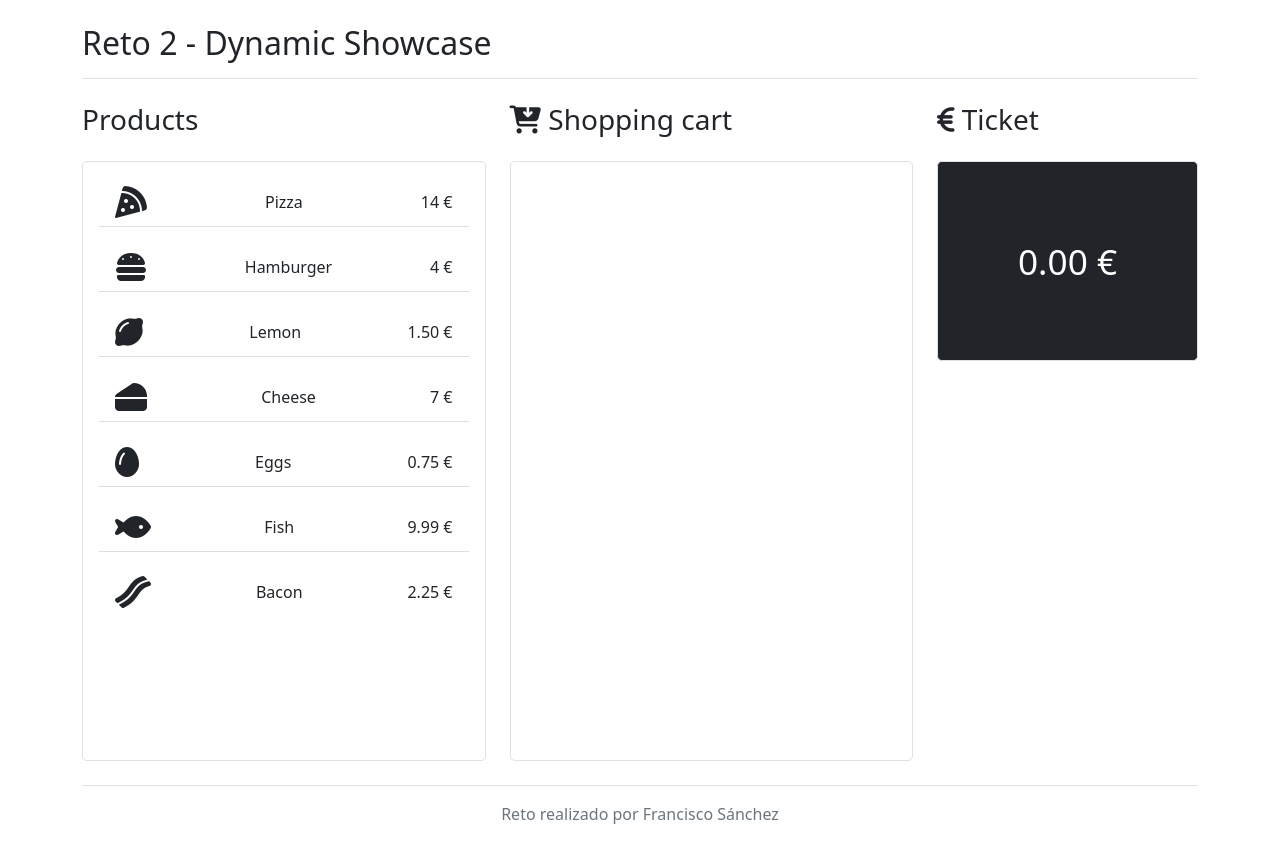
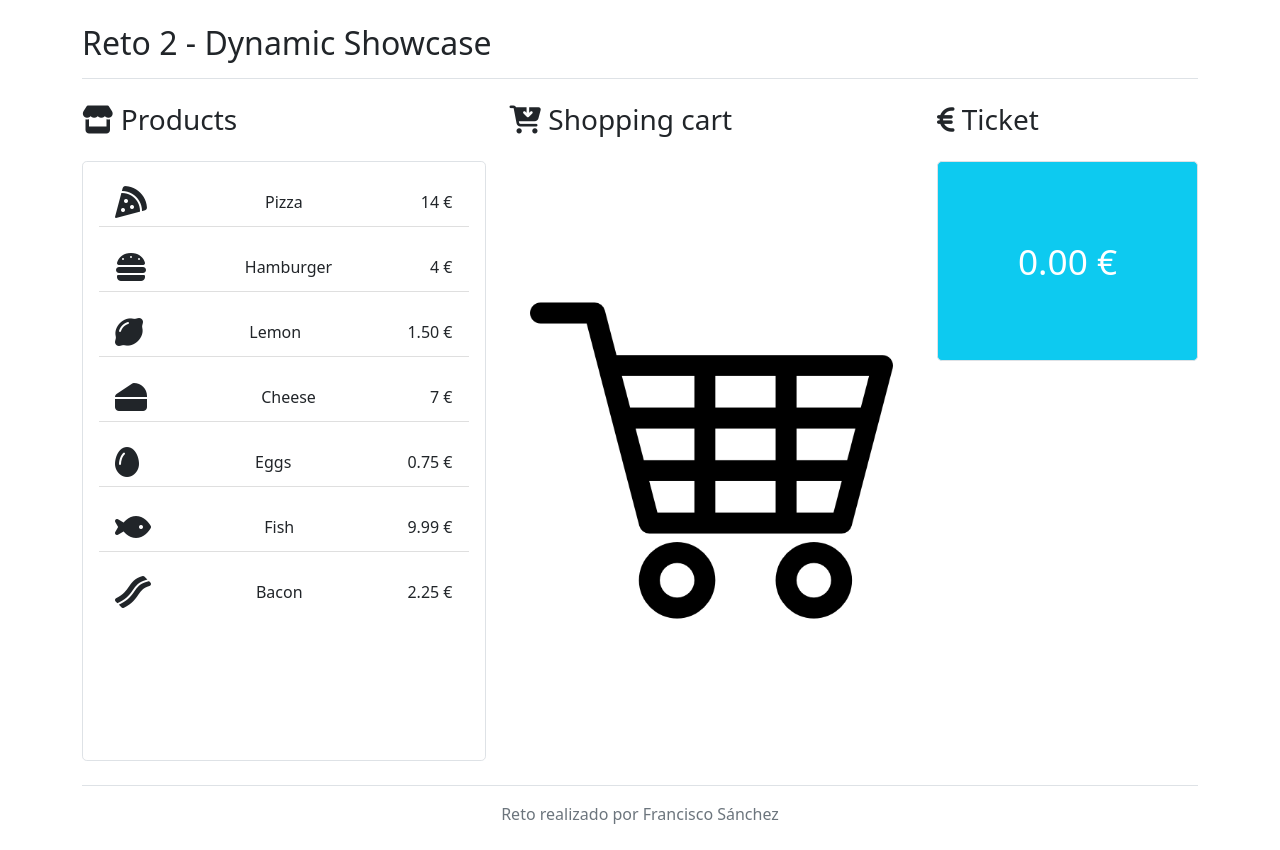
Before and after one commit to fsanchez87/BTC_Reto2, a plain HTML site: page index.html in a window 1280 px wide. Drawn offline with nearby package versions, Linux system fonts and the light colour scheme.

Commit message:
add image cart

```diff
--- a/css/styles.css
+++ b/css/styles.css
@@ -1,6 +1,14 @@
 .products,
 .cart {
     height: 75vmin;
+}
+
+.cart {
+    background-image: url('../img/shopping-cart.png');
+    background-position: center;
+    background-repeat: no-repeat;
+    background-size: 90%;
+
 }
 
 .products__item {
--- a/index.html
+++ b/index.html
@@ -21,7 +21,6 @@
     <div class="container py-4">
         <header class="pb-2 mb-4 border-bottom ">
             <h2>Reto 2 - Dynamic Showcase</h2>
-
         </header>
 
         <div class="row">
@@ -30,7 +29,7 @@
 
                     <!-- Products -->
                     <div class="col-md-6 ">
-                        <h3>Products</h3>
+                        <h3><i class="fas fa-store"></i> Products</h3>
                         <div id="products" class="products card mt-4 p-3 border rounded-3" ondrop="drop(event)"
                         ondragover="allowDrop(event)">
 
@@ -72,7 +71,7 @@
                     <div class="col-md-6">
 
                         <h3><i class="fas fa-cart-arrow-down"></i> Shopping cart</h3>
-                        <div id="cart" class="cart mt-4 p-3 border rounded-3" ondrop="drop(event)"
+                        <div id="cart" class="cart mt-4 p-3" ondrop="drop(event)"
                             ondragover="allowDrop(event)">
                             <ul class="cart__list list-group list-group-flush h-100">
                             </ul>
@@ -85,7 +84,7 @@
             <!-- Ticket -->
             <div class="col-md-3 ">
                 <h3><i class="fas fa-euro-sign"></i> Ticket</h3>
-                <div id="ticket" class="ticket mt-4 p-3 text-white bg-dark border rounded-3">
+                <div id="ticket" class="ticket mt-4 p-3 text-white bg-info border rounded-3">
                     <span class="ticket__total">0.00 €</span>
                 </div>
             </div>
```
